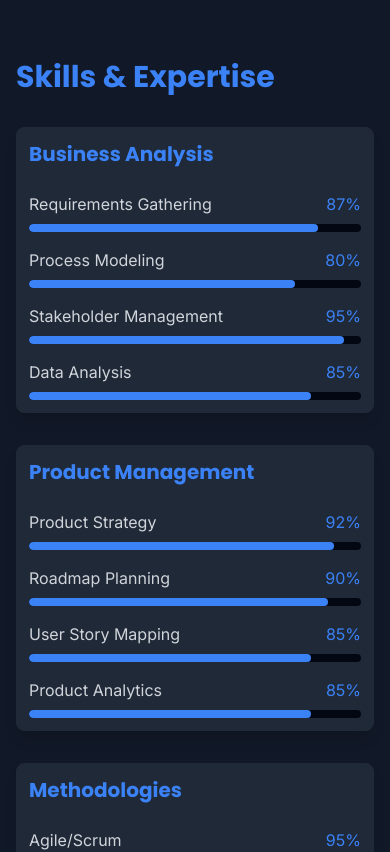
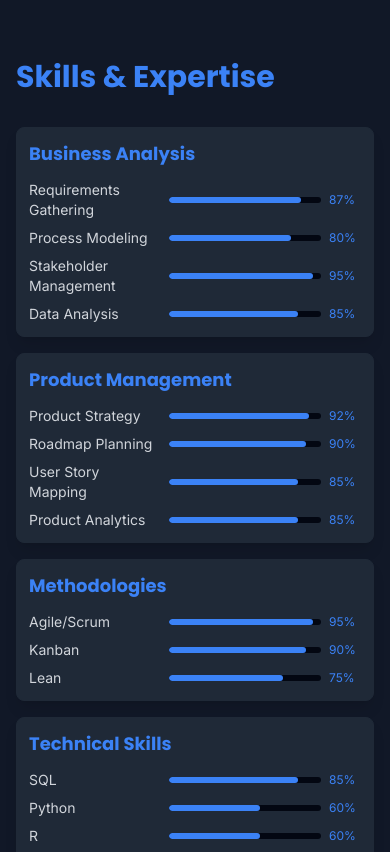
Before and after one commit to bruno3a/CV--Site, a React (Create React App) app: page / in a window 390 px wide. Shown: the part 9920-10772 px from the top of the page. Built offline with nearby package versions, Linux system fonts and the light colour scheme; no server answers.

Commit message:
Improvements in Skills UI

```diff
--- a/src/components/Skills.jsx
+++ b/src/components/Skills.jsx
@@ -54,7 +54,7 @@ const Skills = () => {
       >
         <h2 className="section-title">Skills & Expertise</h2>
 
-        <div className="grid md:grid-cols-2 gap-8">
+        <div className="grid md:grid-cols-2 gap-4 md:gap-8">
           {skillCategories.map((category, index) => (
             <motion.div
               key={index}
@@ -64,16 +64,14 @@ const Skills = () => {
               transition={{ duration: 0.6, delay: index * 0.2 }}
               className="card"
             >
-              <h3 className="text-xl font-bold text-primary mb-6">{category.title}</h3>
+              <h3 className="text-lg md:text-xl font-bold text-primary mb-3 md:mb-6">{category.title}</h3>
 
-              <div className="space-y-4">
+              <div className="space-y-2 md:space-y-4">
                 {category.skills.map((skill, idx) => (
-                  <div key={idx}>
-                    <div className="flex justify-between mb-2">
-                      <span className="text-gray-300">{skill.name}</span>
-                      <span className="text-primary">{skill.level}%</span>
-                    </div>
-                    <div className="h-2 bg-background-dark rounded-full overflow-hidden">
+                  <div key={idx} className="flex items-center gap-2">
+                    <span className="text-gray-300 text-sm md:text-base flex-1">{skill.name}</span>
+                    <div className="w-48 md:w-64 flex items-center gap-2">
+                      <div className="flex-1 h-1.5 md:h-2 bg-background-dark rounded-full overflow-hidden">
                         <motion.div
                           initial={{ width: 0 }}
                           whileInView={{ width: `${skill.level}%` }}
@@ -81,6 +79,8 @@ const Skills = () => {
                           transition={{ duration: 1, delay: 0.2 }}
                           className="h-full bg-primary rounded-full"
                         />
+                      </div>
+                      <span className="text-primary text-xs md:text-sm w-8">{skill.level}%</span>
                     </div>
                   </div>
                 ))}
```
Lines whose indentation alone changed are shown as unchanged.
